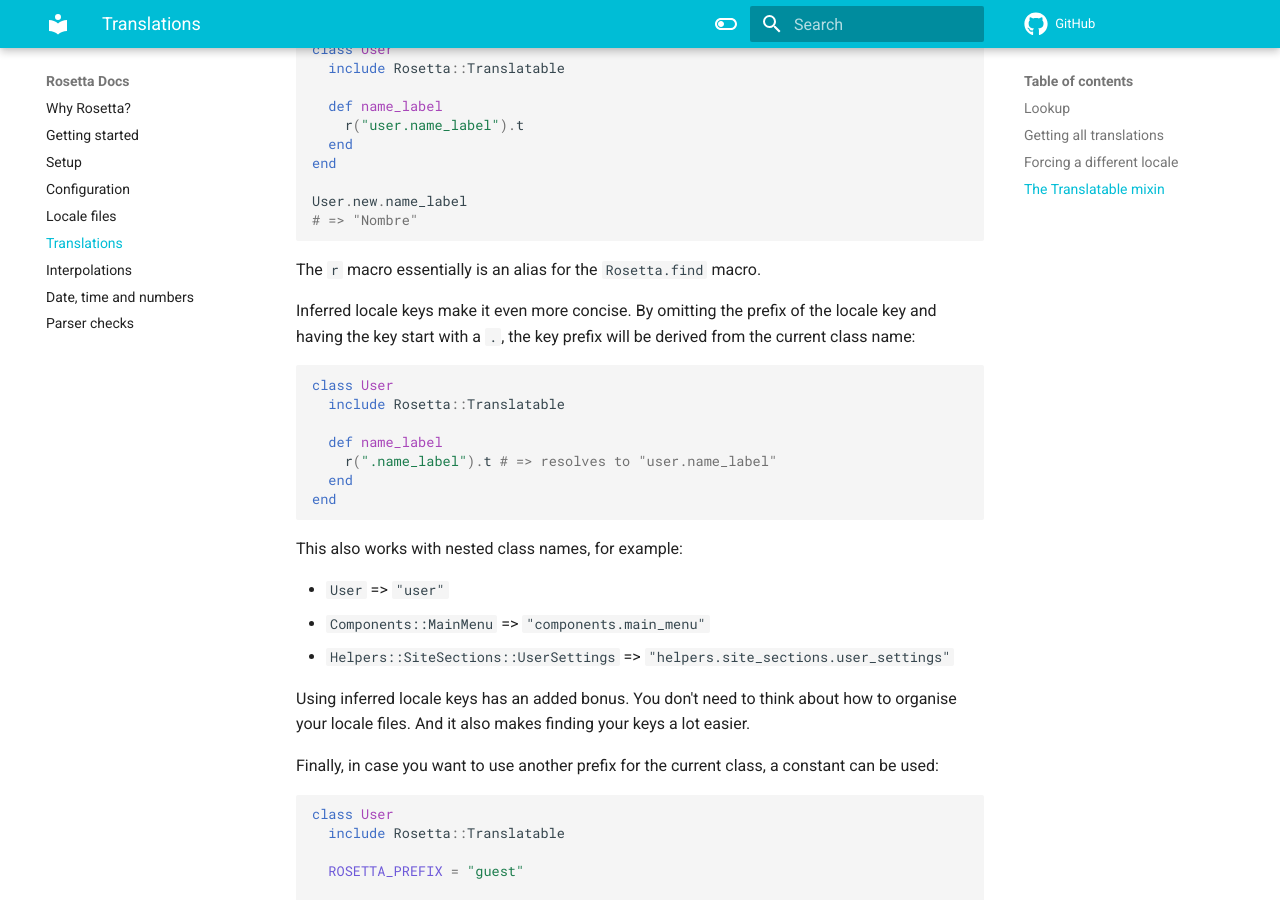
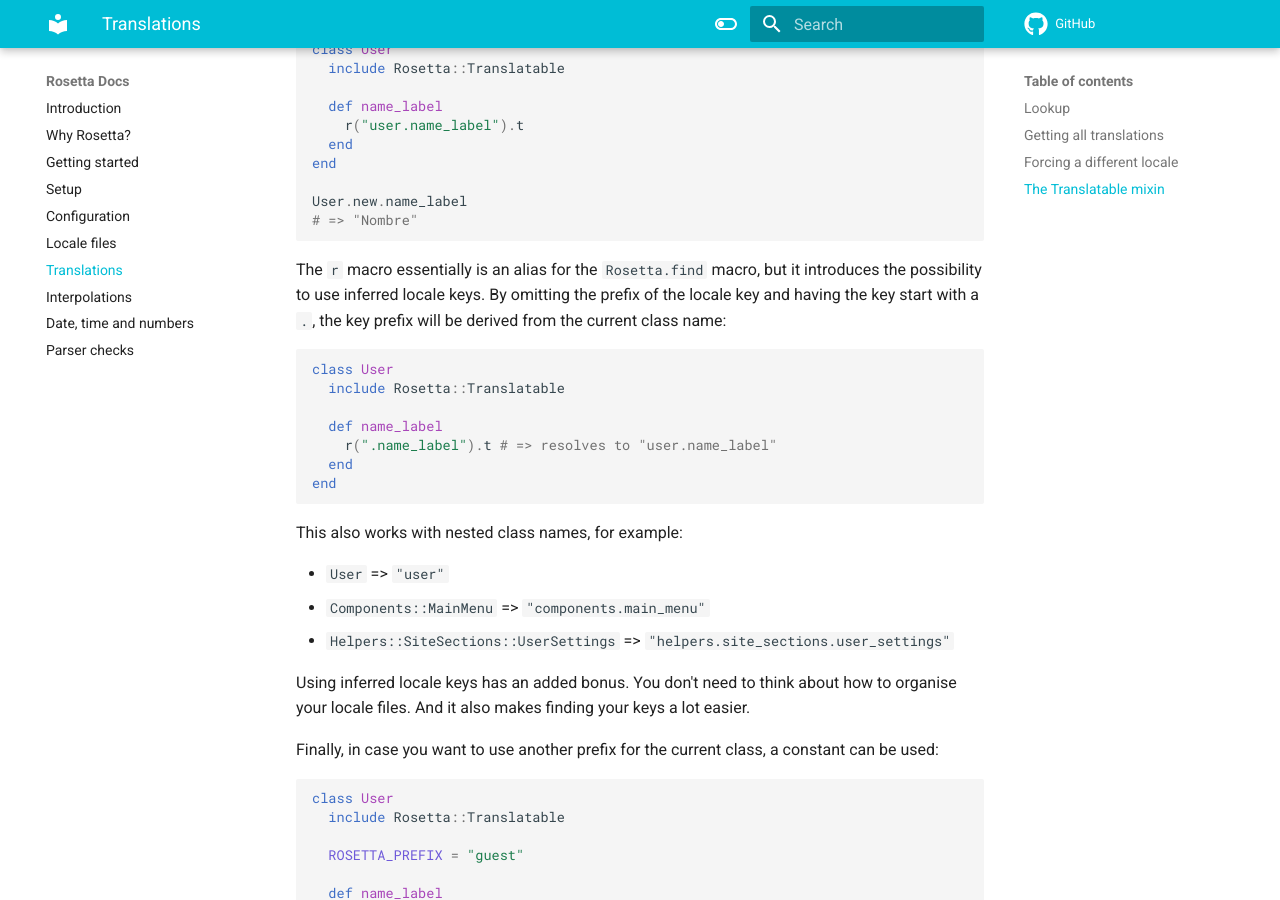
Before and after one commit to wout/rosetta, an MkDocs documentation site: the page built from docs/translations.md, in a window 1280 px wide and 900 px high, scrolled down 1416 px. Built offline with MkDocs 1.6.1 and Material for MkDocs 9.7.7, drawn with Linux system fonts in a browser that asks for light colours; comment, search, counter and statistics services are not loaded; the version menu is left out; some of the changed text lies outside the part shown.

Commit message:
docs: improve wording

````diff
--- a/docs/translations.md
+++ b/docs/translations.md
@@ -75,10 +74,9 @@
 # => "Nombre"
 ```
 
-The `r` macro essentially is an alias for the `Rosetta.find` macro.
-
-Inferred locale keys make it even more concise. By omitting the prefix of the
-locale key and having the key start with a `.`, the key prefix will be
+The `r` macro essentially is an alias for the `Rosetta.find` macro, but it
+introduces the possibility to use inferred locale keys. By omitting the prefix
+of the locale key and having the key start with a `.`, the key prefix will be
 derived from the current class name:
 
 ```cr
--- a/mkdocs.yml
+++ b/mkdocs.yml
@@ -4,7 +4,8 @@
 edit_uri: https://github.com/wout/rosetta/tree/docs/docs
 
 nav:
-  - Why Rosetta?: index.md
+  - Introduction: index.md
+  - Why Rosetta?: why_rosetta.md
   - Getting started: installation.md
   - Setup: setup.md
   - Configuration: configuration.md
````
Also changed, not shown: other parts of docs/translations.md (+1 -2 lines), docs/index.md (+2 -42 lines), docs/why_rosetta.md (added, +43 -0 lines).
